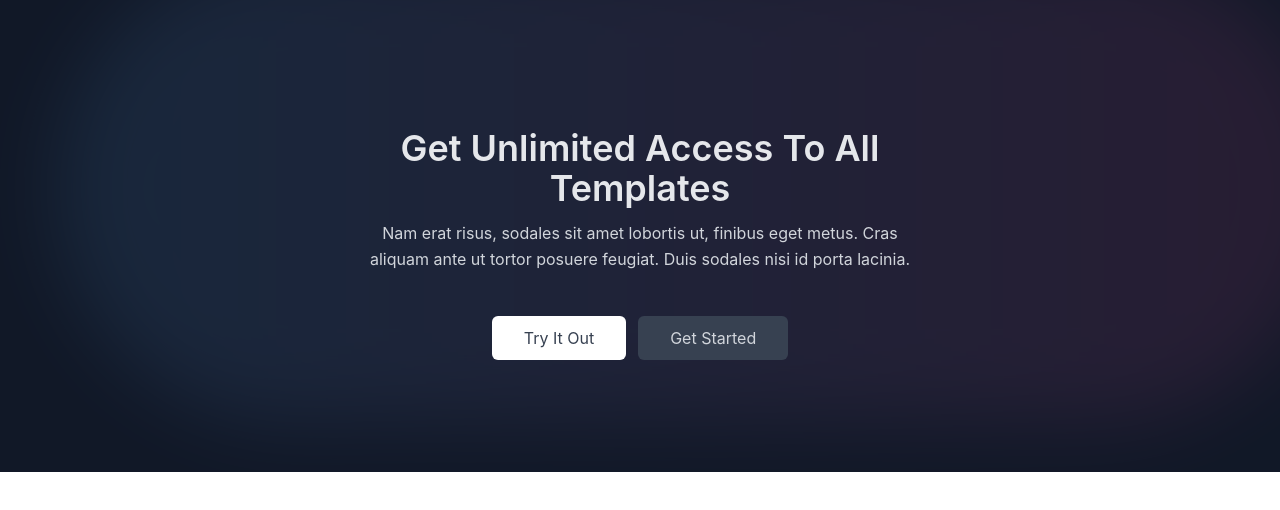
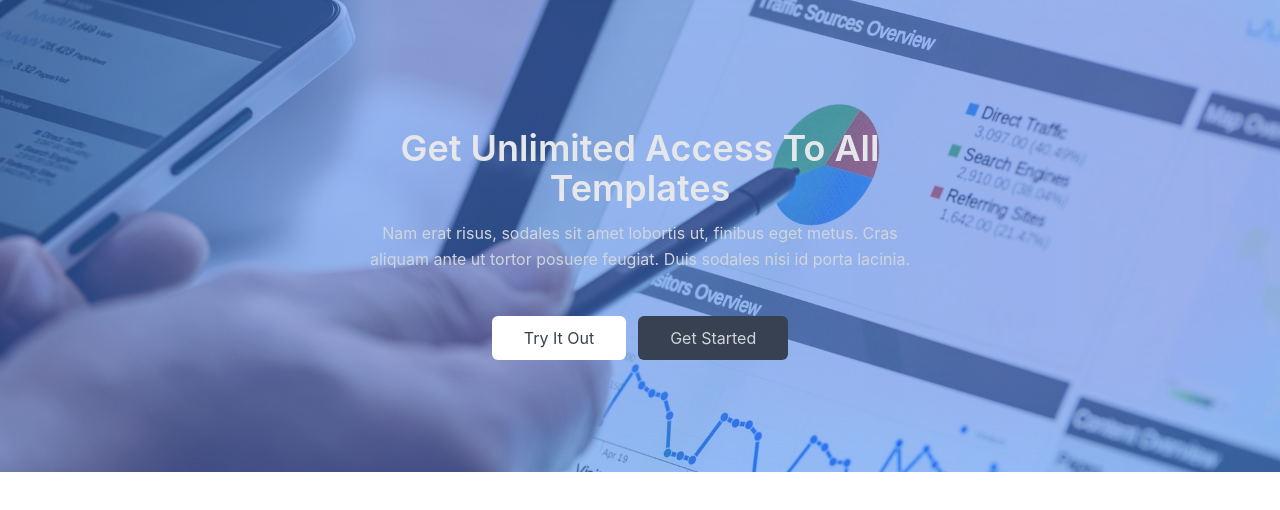
Before and after one commit to System-Apollo/FRONT_T.IA.GO, a Next.js app: page /sobre/secondSection in a window 1280 px wide. Shown: the top 510 px of the page. Built offline with nearby package versions, Linux system fonts and the light colour scheme.

Commit message:
✨ feat: added background img and overlay

```diff
--- a/src/pages/sobre/secondSection/index.tsx
+++ b/src/pages/sobre/secondSection/index.tsx
@@ -1,10 +1,20 @@
-
-
 export default function SecondSection () {
     return (
-        <section className="relative overflow-hidden py-28 px-4 bg-gray-900 md:px-8 w-full">
+        <section
+            className="relative overflow-hidden py-28 px-4 bg-gray-900 md:px-8 w-full"
+            style={{
+                backgroundImage: "url('/backgroundimg.jpg')",
+                backgroundSize: "cover",
+                backgroundPosition: "center",
+                backgroundRepeat: "no-repeat"
+            }}
+        >
+            {/* Overlay azul */}
+            <div className="absolute inset-0 bg-blue-500 opacity-50"></div>
+
             <div className="w-full h-full rounded-full bg-gradient-to-r from-[#58AEF1] to-pink-500 absolute -top-12 -right-14 blur-2xl opacity-10"></div>
-            <div className="max-w-xl mx-auto text-center relative">
+
+            <div className="max-w-xl mx-auto text-center relative z-10">
                 <div className="py-4">
                     <h3 className="text-3xl text-gray-200 font-semibold md:text-4xl">
                         Get Unlimited Access To All Templates
```
